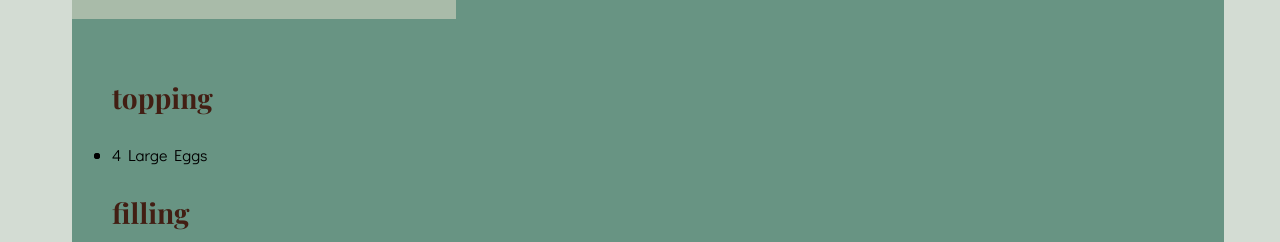
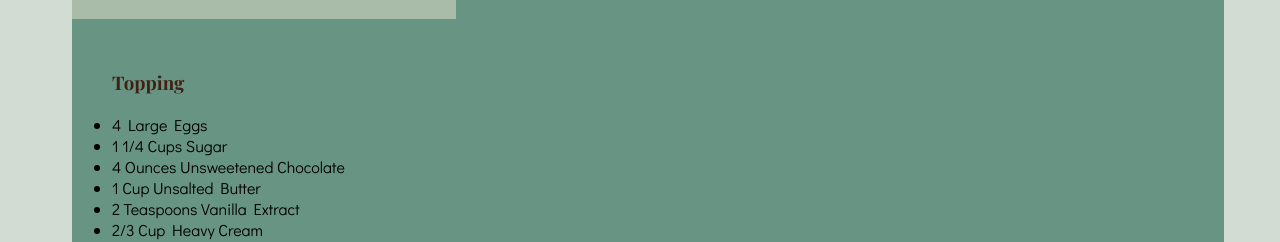
Before and after one commit to BlueNealis/jessen-family-cookbook, a Next.js app: page /recipe-card in a window 1280 px wide. Shown: the part 572-814 px from the top of the page. Built offline with nearby package versions, Linux system fonts and the light colour scheme; a web font is replaced by a local one.

Commit message:
Fix rendering for ingredient list and add text transform

```diff
--- a/src/app/recipe-card/recipeCard.js
+++ b/src/app/recipe-card/recipeCard.js
@@ -98,8 +98,7 @@ const RecipeCard = () => {
                         {Object.keys(cardContent).map((item) => {
                             if(cardContent[item].type !== ``) {
                                 console.log(cardContent[item], 'object')
-                            return ([<h2>{cardContent[item].type}</h2>,
-                            <li>{cardContent[item].ingredients[0]}</li>])}
+                            return ([cardContent[item].type, cardContent[item].ingredients])}
                         })}
 
                         </ul>
--- a/src/app/recipe-card/recipeCard.module.scss
+++ b/src/app/recipe-card/recipeCard.module.scss
@@ -22,6 +22,10 @@
     display: flex;
     flex-direction: column;
     text-align: left;
+
+    h3, li {
+        text-transform: capitalize;
+    }
 }
 
 
```
